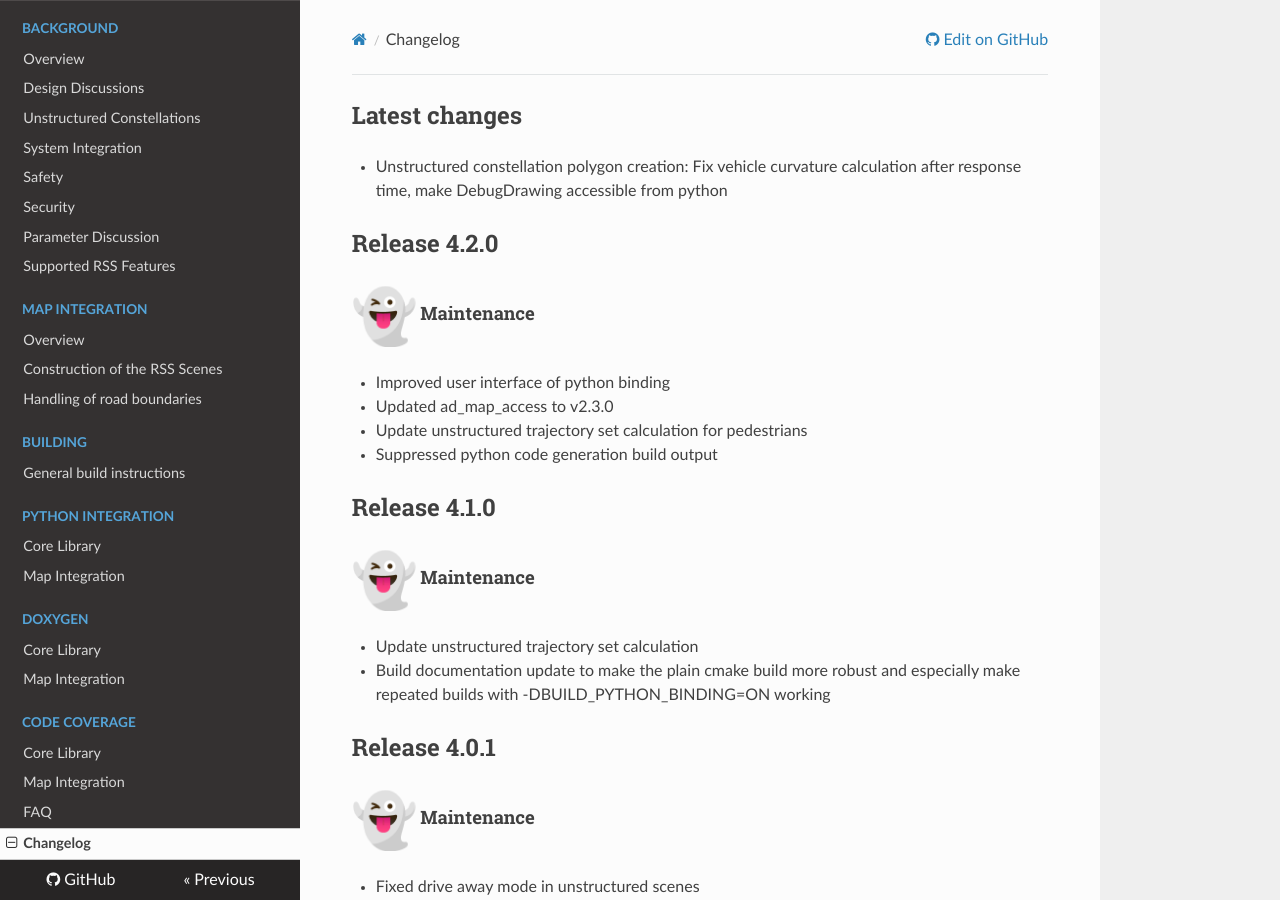
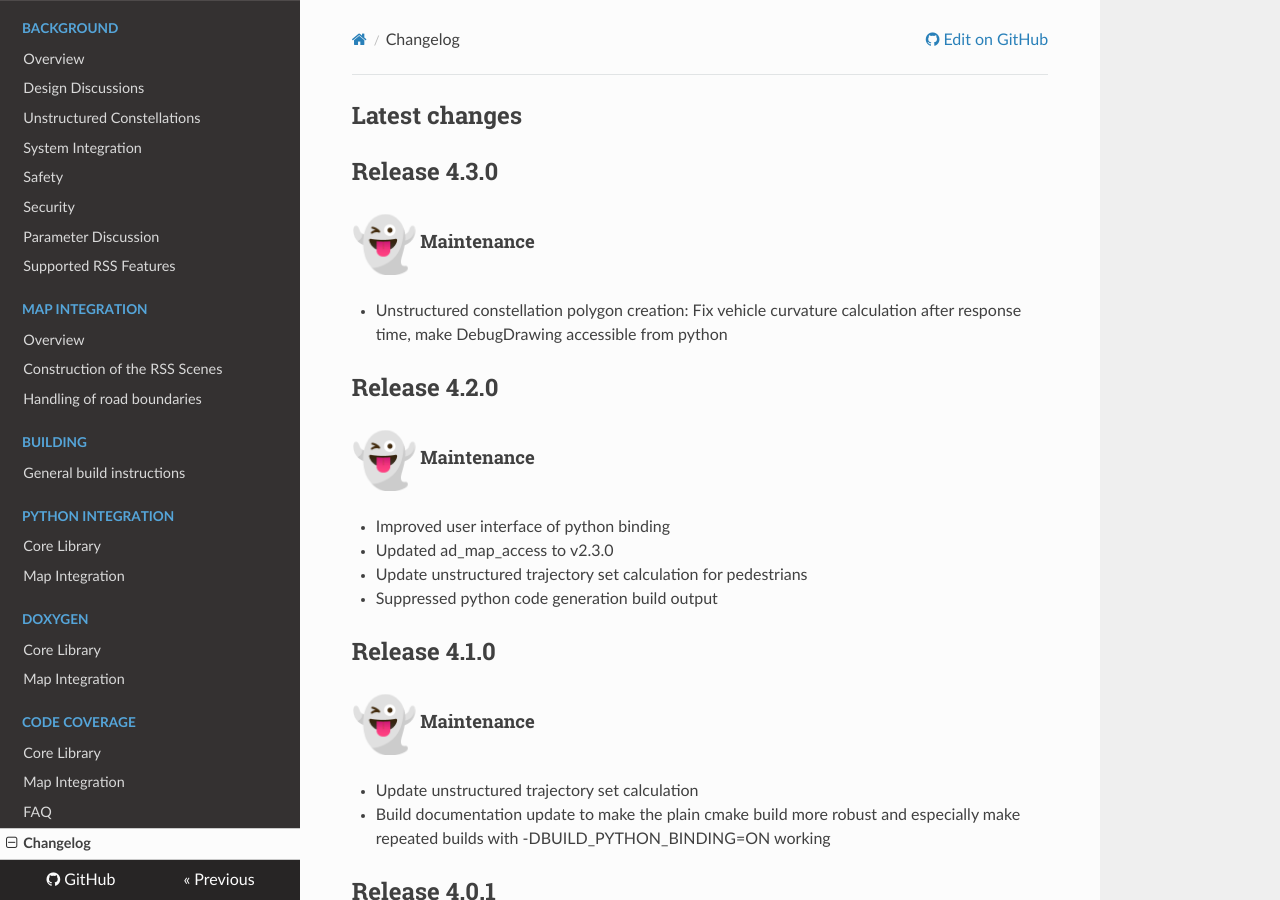
Before and after one commit to intel/ad-rss-lib, an MkDocs documentation site: the page built from doc/CHANGELOG.md, in a window 1280 px wide and 900 px high. Built offline with MkDocs 1.6.1, drawn with Linux system fonts in a browser that asks for light colours; nearby versions of some CDN libraries; emoji names are drawn with the system emoji font.

Commit message:
Update version to 4.3.0

```diff
--- a/doc/CHANGELOG.md
+++ b/doc/CHANGELOG.md
@@ -1,6 +1,9 @@
 
 ## Latest changes
 
+## Release 4.3.0
+
+#### :ghost: Maintenance
 * Unstructured constellation polygon creation: Fix vehicle curvature calculation after response time, make DebugDrawing accessible from python
 
 
```
Also changed, not shown: 2 other files.
